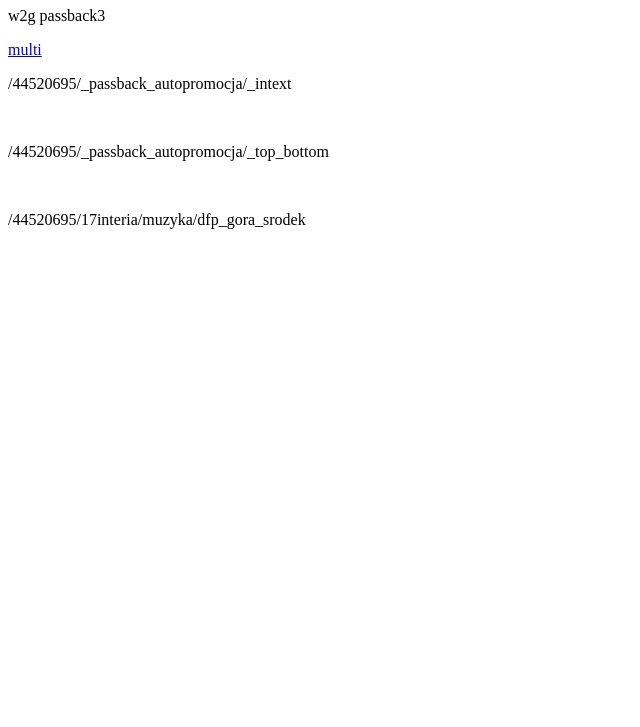
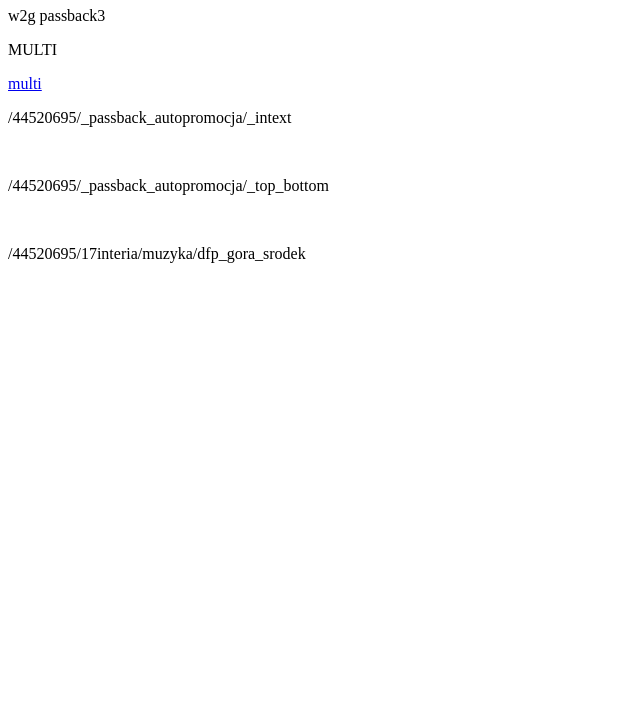
Before and after one commit to maciejmorek/maciejmorek.github.io, a plain HTML site: page index.html in a window 1280 px wide. Shown: the part 73-800 px from the top of the page, without its empty margins (0-640 px from the left). Drawn offline with Linux system fonts and the light colour scheme.

Commit message:
Update index.html

```diff
--- a/index.html
+++ b/index.html
@@ -8,6 +8,7 @@
 <body>
     <h1>Hello World</h1>
     <p>w2g passback3</p>
+    <p>MULTI</p>
     <a href=multi.html>multi</a>
 
 
```
